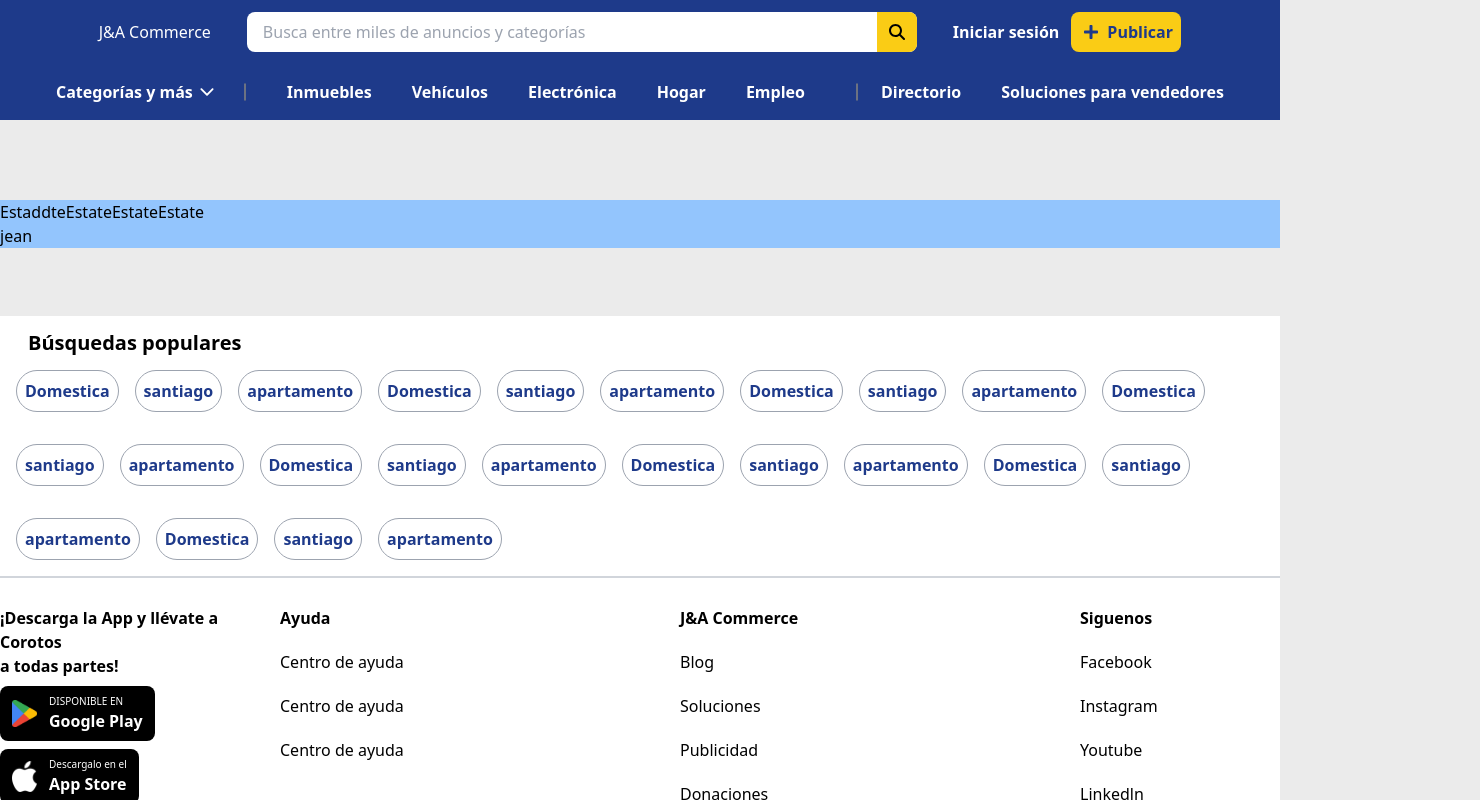
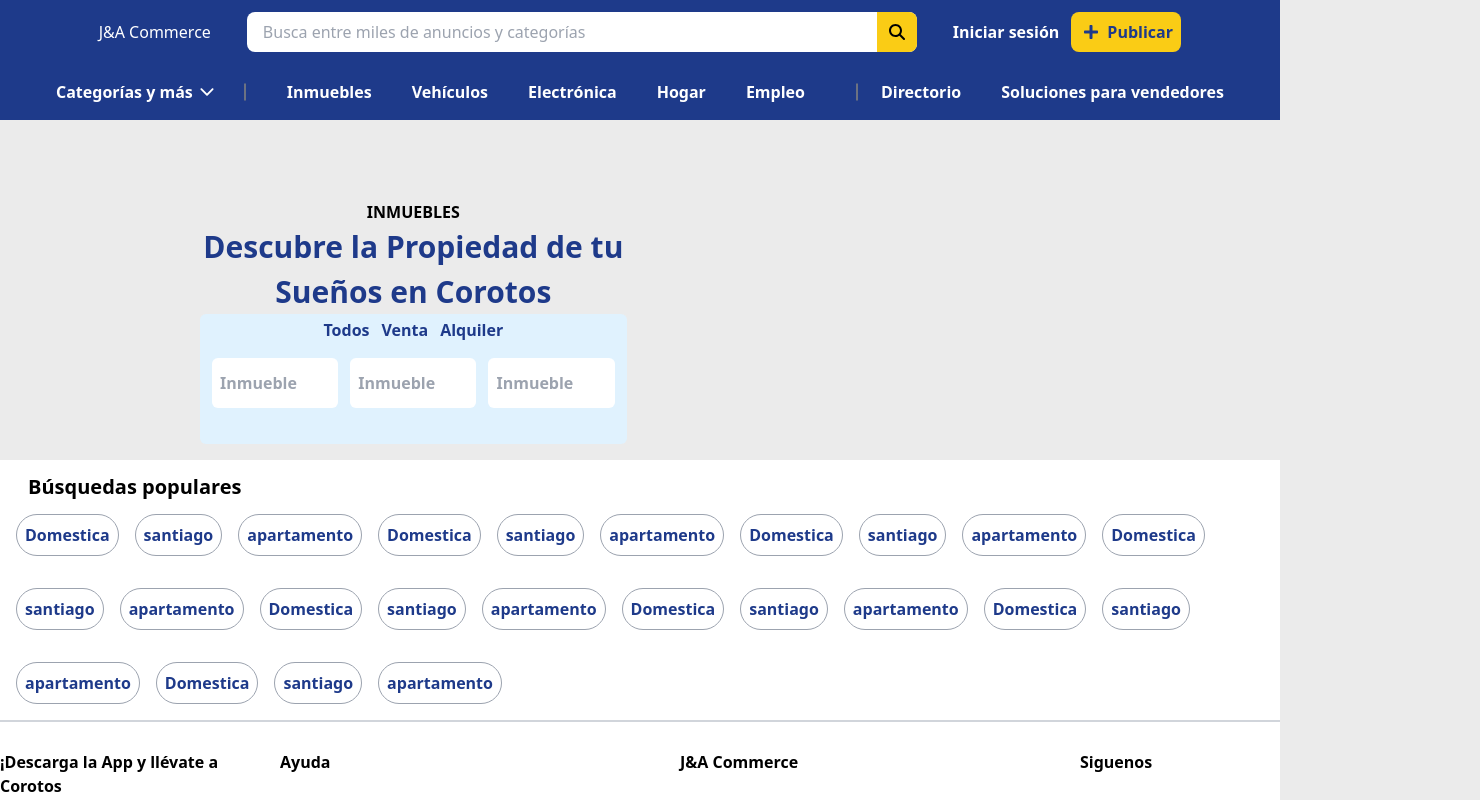
Before and after one commit to JPUrenaDev/AJ-Commerce, a React (Vite) app: page /inmuebles in a window 1280 px wide. Shown: the top 800 px of the page, 1480 px wide, since content can reach past the window. Built offline with nearby package versions, Linux system fonts and the light colour scheme.

Commit message:
add the layout

```diff
--- a/src/pages/Estate.tsx
+++ b/src/pages/Estate.tsx
@@ -1,10 +1,37 @@
 import React from "react";
-
+import { BsCurrencyDollar } from "react-icons/bs";
 export const Estate = () => {
   return (
-    <div className="flex-grow w-full h-full bg-blue-300 mt-[-100px] ">
-      EstaddteEstateEstateEstate
-      <h1>jean</h1>
+    <div className="flex-grow w-full h-full  mt-[-100px] ml-[200px]  ">
+      <div className="w-1/3  flex flex-col items-center font-bold text-blue-900">
+        <h2 className="text-black">INMUEBLES</h2>
+        <h1 className="text-[30px]">
+          Descubre la Propiedad de tu <br></br>
+        </h1>
+        <h1 className="text-[30px]">Sueños en Corotos</h1>
+
+        <div className="bg-sky-100 w-full h-[130px] rounded-md">
+          <div className="flex items-center justify-center gap-3 pt-1">
+            <h3>Todos</h3>
+            <h3>Venta</h3>
+            <h3>Alquiler</h3>
+          </div>
+          <div className="flex items-center px-3 mt-4  gap-3 w-full">
+            <input
+              placeholder="Inmueble"
+              className="w-[33%] h-[50px] rounded-md px-2"
+            ></input>
+            <input
+              placeholder="Inmueble"
+              className="w-[33%] h-[50px] rounded-md px-2"
+            ></input>
+            <input
+              placeholder="Inmueble"
+              className="w-[33%] h-[50px] rounded-md px-2"
+            ></input>
+          </div>
+        </div>
+      </div>
     </div>
   );
 };
```
